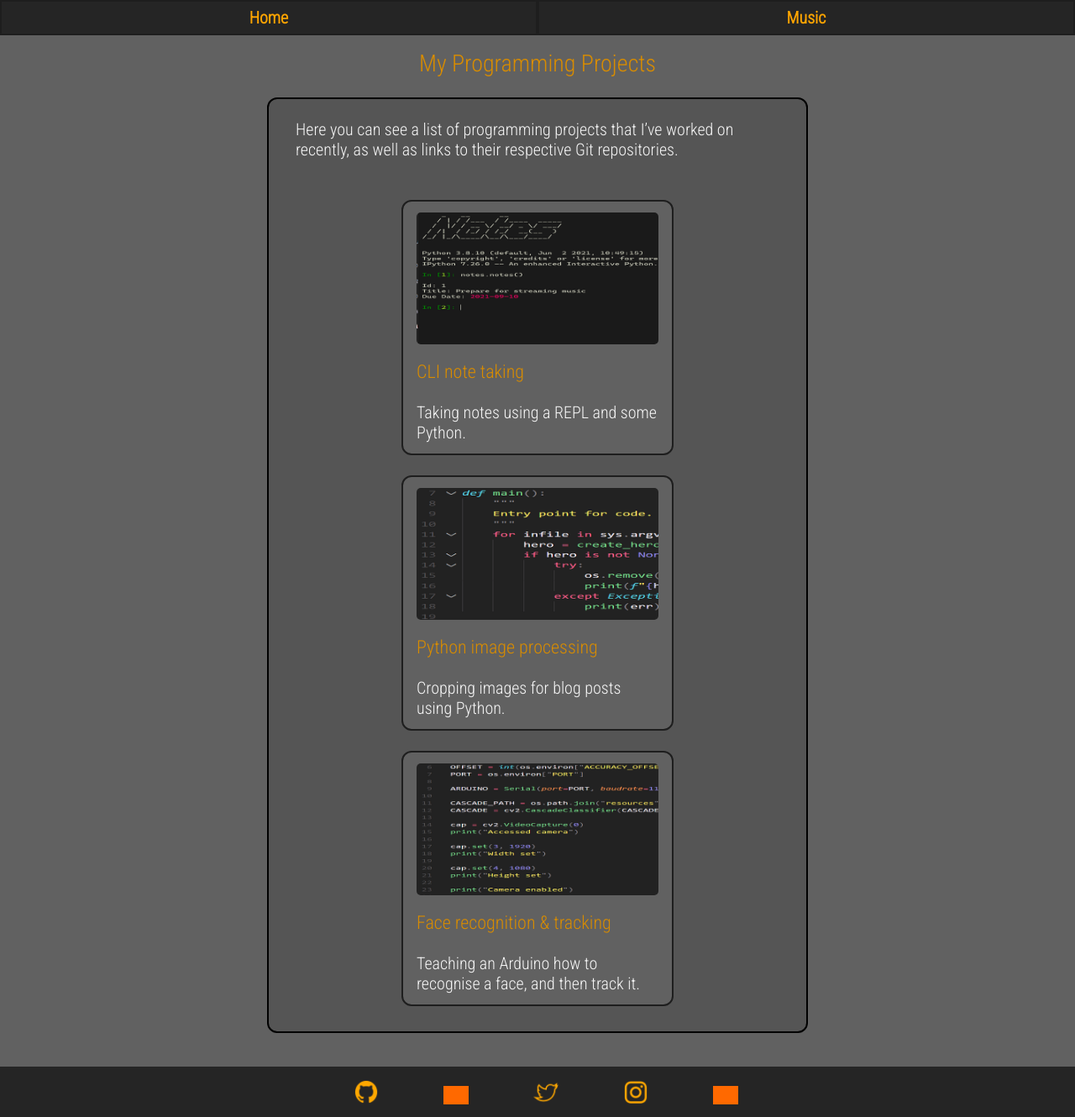
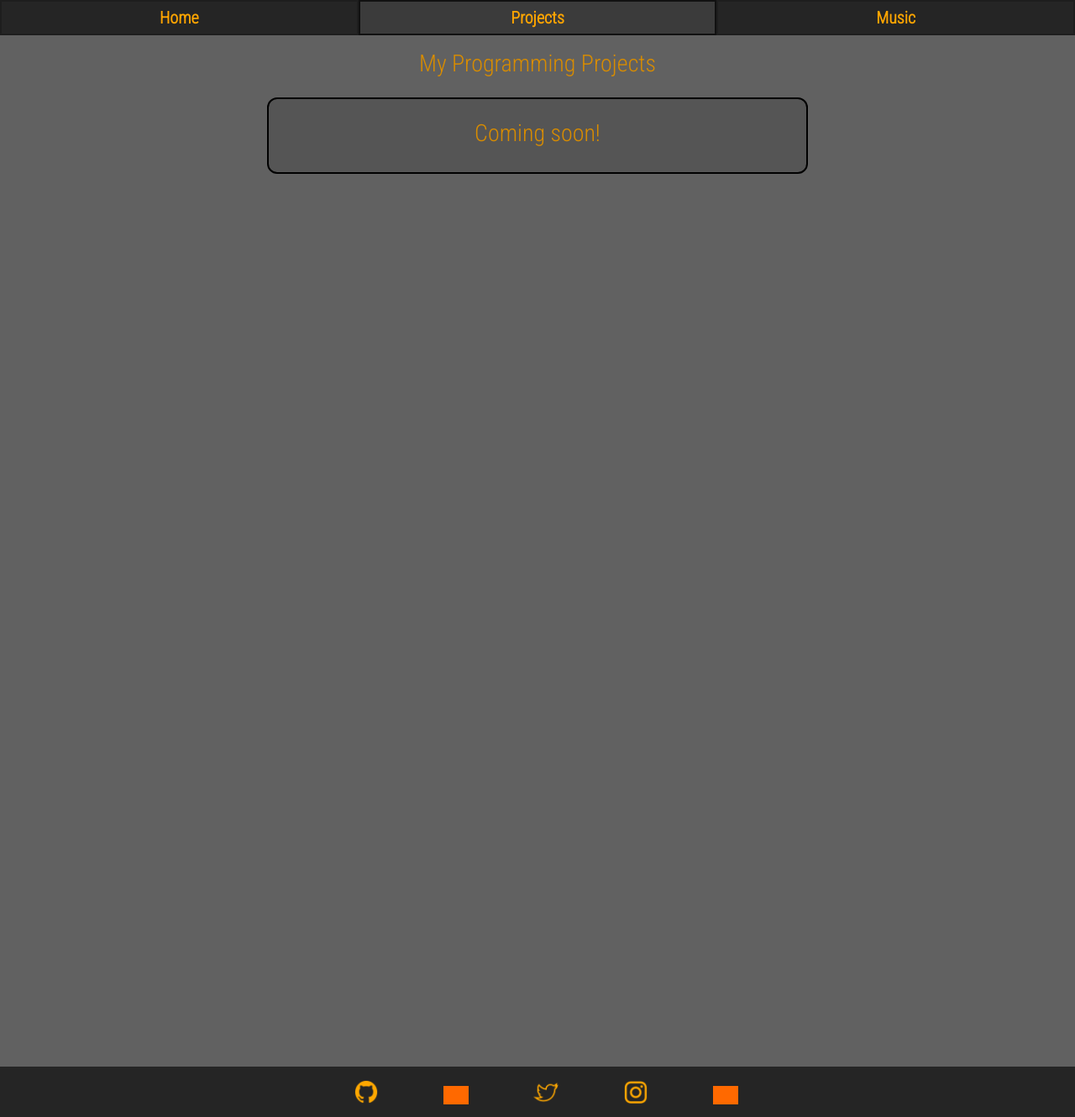
Before and after one commit to mr-strawberry66/mr-strawberry66.github.io, a Jekyll site: the page built from pages/projects.md, in a window 1280 px wide and 1330 px high. Shown: the whole window at 84% size. Built offline with Jekyll 4.4.1, drawn with Linux system fonts in a browser that asks for light colours; grey boxes are pictures that could not be loaded.

Commit message:
Adding projects page

```diff
--- a/_data/menu_header.yml
+++ b/_data/menu_header.yml
@@ -3,7 +3,7 @@
   published: true
 - name: Projects
   url: /projects/
-  published: false
+  published: true
 - name: Music
   url: /music/
   published: true
--- a/pages/projects.md
+++ b/pages/projects.md
@@ -1,11 +1,9 @@
 ---
 title: Projects
 header: My Programming Projects
-layout: projects_home
+layout: default
 type: programming
 permalink: /projects/
 ---
 
-Here you can see a list of programming projects that I've worked on recently, as well as links to their respective Git repositories.
-
-<br>
+# Coming soon!
```
